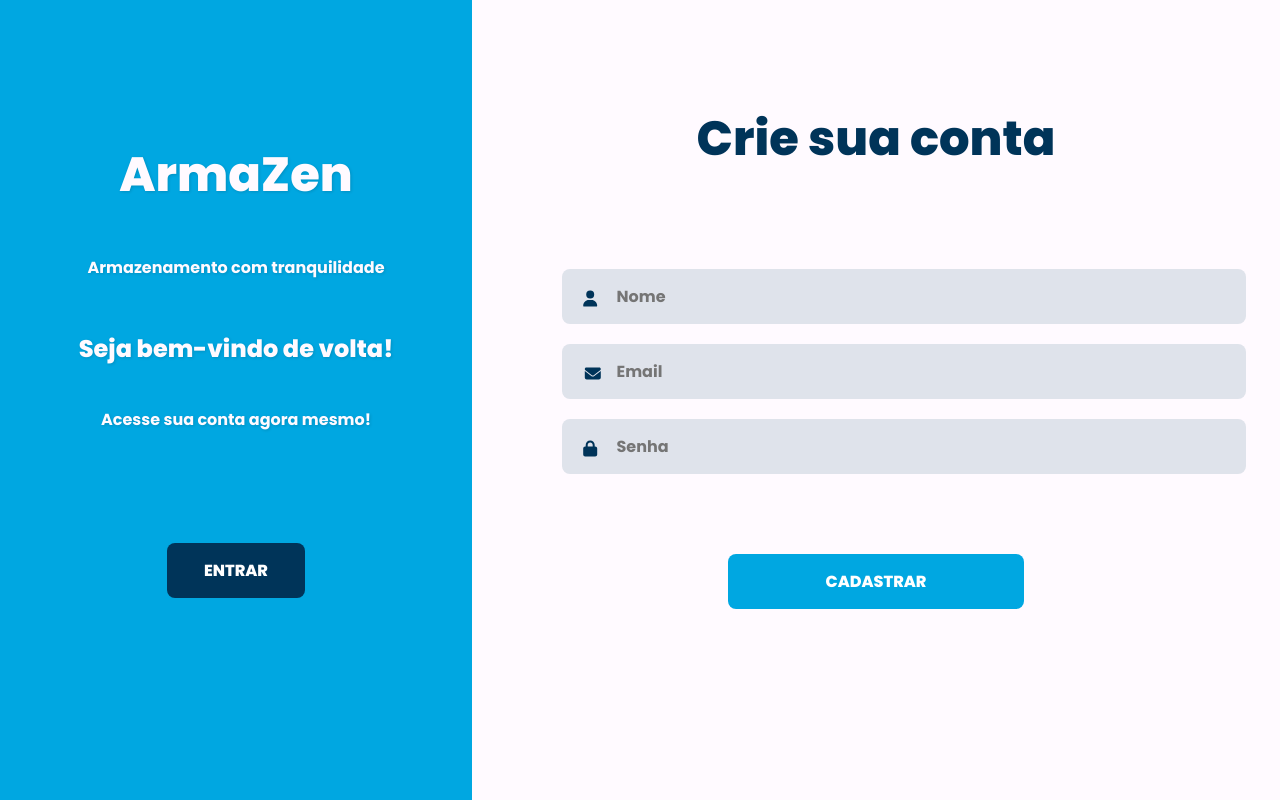
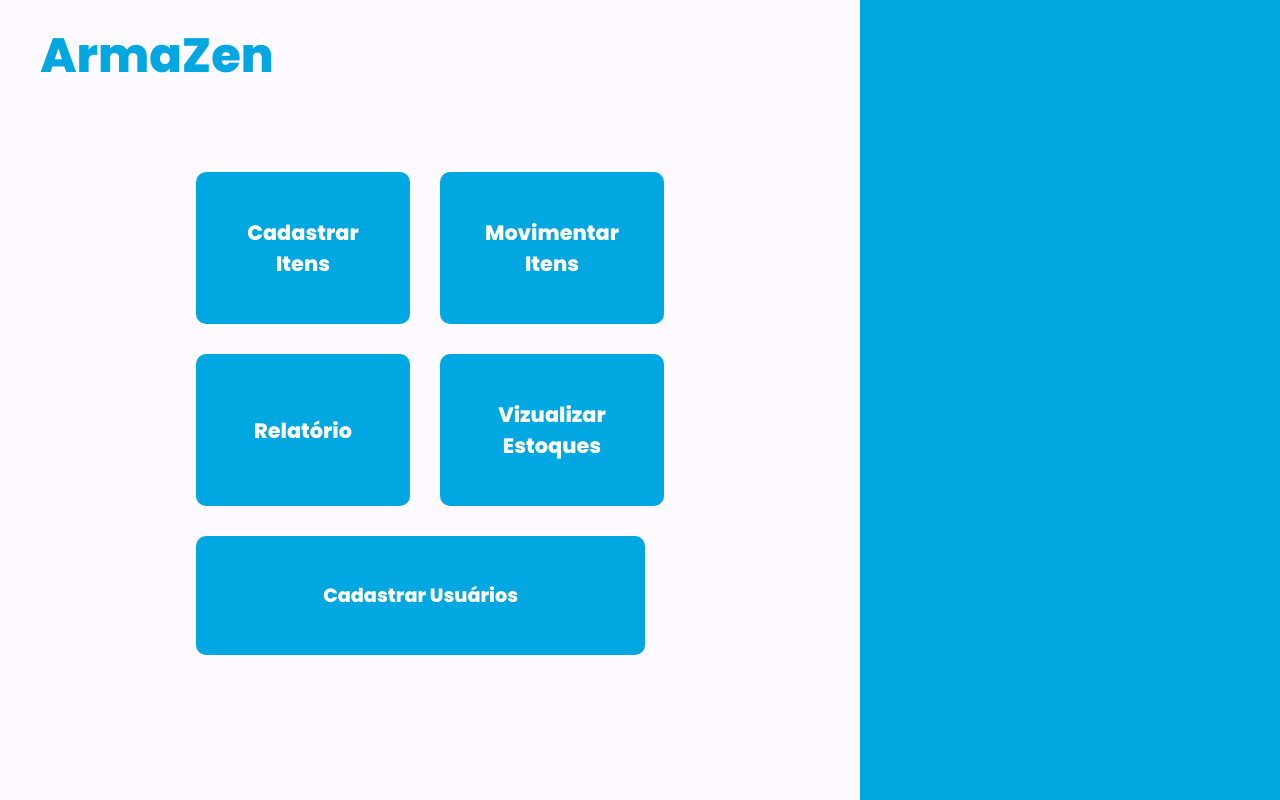
Before and after one commit to Filipi0/armaZen, a Next.js app: page / in a window 1280 px wide. Built offline with nearby package versions, Linux system fonts and the light colour scheme.

Commit message:
Estilização da tela de menu

```diff
--- a/src/pages/_app.jsx
+++ b/src/pages/_app.jsx
@@ -1,8 +1,8 @@
 import "@/styles/globals.css";
  import Cadastro from "./cadastro.jsx";
  import Login from "./login.jsx";
-
+ import Menu from './menu';
 
 export default function App({ Component, pageProps }) {
-    return <Cadastro />;
+    return <Menu/>;
 }
--- a/src/pages/menu.jsx
+++ b/src/pages/menu.jsx
@@ -11,7 +11,7 @@ function Menu() {
                     <button className={styles.button}>Movimentar Itens</button>
                     <button className={styles.button}>Relatório</button>
                     <button className={styles.button}>Vizualizar Estoques</button>
-                    <button className={styles.button}>Cadastrar Usuários</button>
+                    <button className={styles.button5}>Cadastrar Usuários</button>
                 </div>
             </div>
             <div className={styles.rightSide}></div>
--- /dev/null
+++ b/src/styles/menu.module.css
@@ -0,0 +1,80 @@
+
+/*
+:root{
+    --cor1: #fffaff;
+    --cor2: #dfe3eb;
+    --cor3: #00a7e1;
+    --cor4: #003459;
+    --cor5: #00a7e1;
+}
+*/
+
+/* Contêiner principal */
+.container {
+    display: flex;
+    width: 100%;
+    height: 100vh;
+}
+
+/* Seção esquerda onde ficam o título e os botões */
+.leftSide {
+    background-color: #fffaff;
+    padding: 40px;
+    width: 65%;
+    display: flex;
+    flex-direction: column;
+    justify-content: center;
+    align-items: center;
+}
+
+/* Título dentro da seção esquerda */
+.title {
+    font-size: 3rem;
+    color: #00a7e1;
+    margin-bottom: 80px;
+    margin-right: 70%;
+    margin-top: -125px !important;
+    text-align: left;
+}
+
+/* Contêiner dos botões dentro da seção esquerda */
+.buttonContainer {
+    display: grid;
+    grid-template-columns: 1fr 1fr;
+    gap: 30px;
+    width: 60%;
+}
+
+/* Estilização dos botões dentro da seção esquerda */
+.button {
+    background-color: #00a7e1;
+    color: #ffffff;
+    padding: 45px;
+    font-size: 1.3rem;
+    font-weight: bold;
+    border: none;
+    border-radius: 10px;
+    cursor: pointer;
+    text-align: center;
+}
+
+/* Estilização do botão de cadastrar usuario */
+.button5 {
+    background-color: #00a7e1;
+    color: #ffffff;
+    padding: 45px;
+    font-size: 1.2rem;
+    font-weight: bold;
+    border: none;
+    border-radius: 10px;
+    cursor: pointer;
+    text-align: center;
+     width: 210% !important; /*a gambiarra sksks*/
+}
+
+/* Seção direita */
+.rightSide {
+    background-color: #00a7e1; /* Cor a definir */
+    width: 35%;
+    height: 100%;
+}
```
